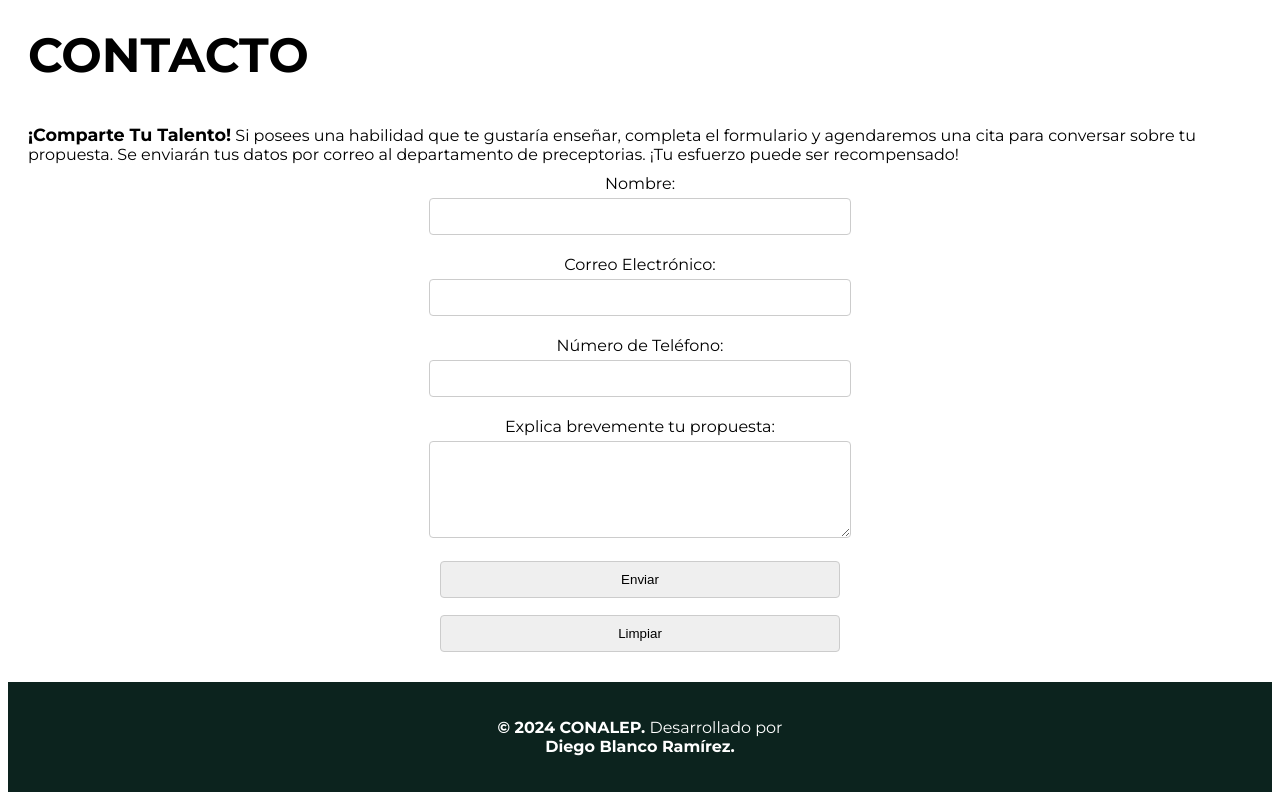
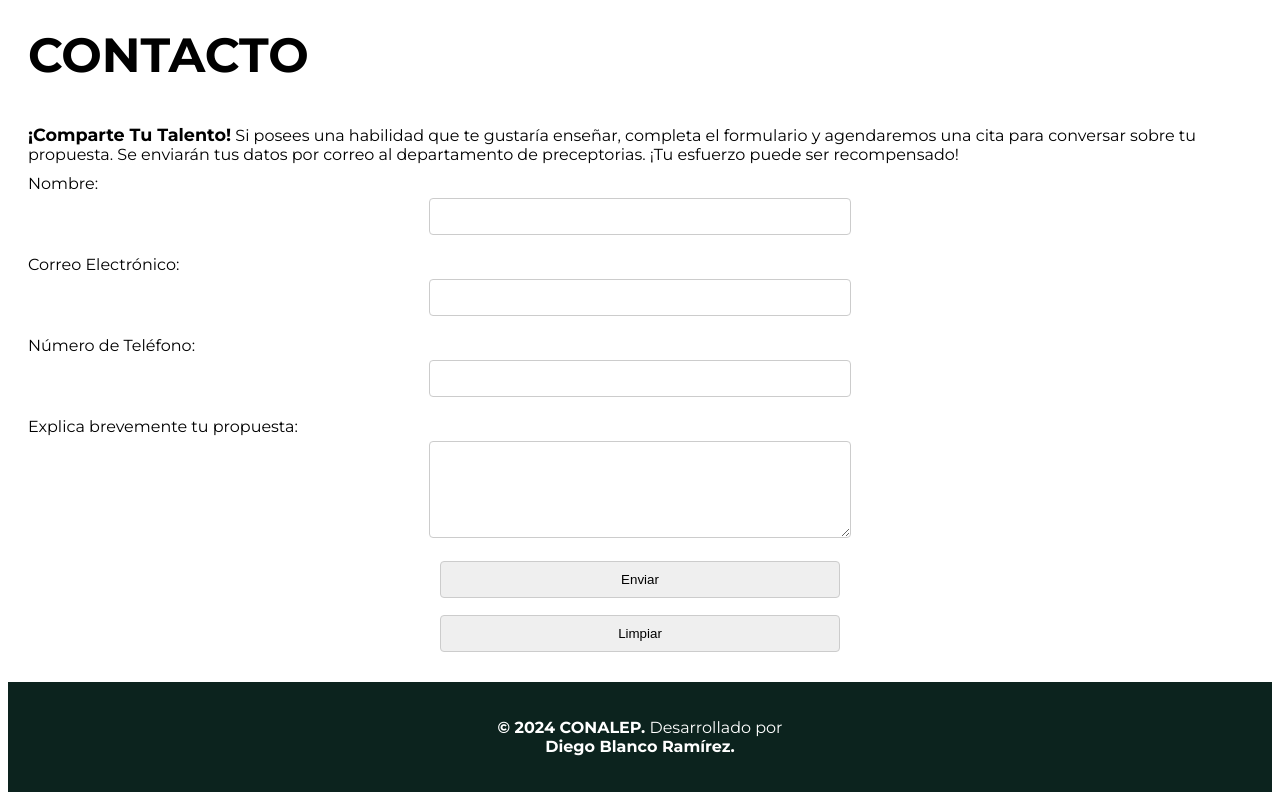
Before and after one commit to ConalepOrizaba/ConalepOrizaba, a plain HTML site: page index.html in a window 1280 px wide. Shown: the part 3285-4085 px from the top of the page. Drawn offline with Linux system fonts and the light colour scheme.

Commit message:
FGDGHHDH

```diff
--- a/index.html
+++ b/index.html
@@ -338,22 +338,23 @@
     <span style="font-weight: bold; font-size: 1.1em;">¡Comparte Tu Talento!</span>
     Si posees una habilidad que te gustaría enseñar, completa el formulario y agendaremos una cita para conversar sobre tu propuesta. Se enviarán tus datos por correo al departamento de preceptorias. ¡Tu esfuerzo puede ser recompensado!
     <form action="mailto:acantu252@ver.conalep.edu.mx" method="post" enctype="text/plain" style="display: flex; flex-direction: column; align-items: center;">
-        <label for="name">Nombre:</label>
+        <label for="name" style="align-self: flex-start;">Nombre:</label>
         <input type="text" id="name" name="name" required style="width: 100%; max-width: 400px;">
 
-        <label for="email">Correo Electrónico:</label>
+        <label for="email" style="align-self: flex-start;">Correo Electrónico:</label>
         <input type="email" id="email" name="email" required style="width: 100%; max-width: 400px;">
 
-        <label for="number">Número de Teléfono:</label>
+        <label for="number" style="align-self: flex-start;">Número de Teléfono:</label>
         <input type="number" id="number" name="number" required style="width: 100%; max-width: 400px;">
 
-        <label for="message">Explica brevemente tu propuesta:</label>
+        <label for="message" style="align-self: flex-start;">Explica brevemente tu propuesta:</label>
         <textarea id="message" name="message" rows="5" required style="width: 100%; max-width: 400px;"></textarea>
 
         <input type="submit" value="Enviar" style="width: 100%; max-width: 400px; margin-top: 1em;">
         <input type="reset" value="Limpiar" style="width: 100%; max-width: 400px; margin-top: 0.5em;">
     </form>
 </div>
+
 
 
 
```
